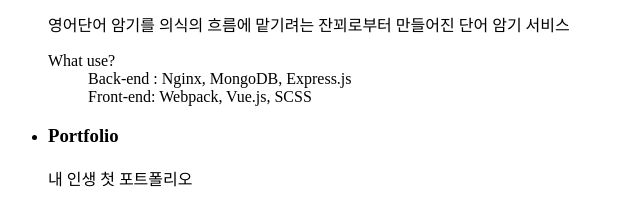
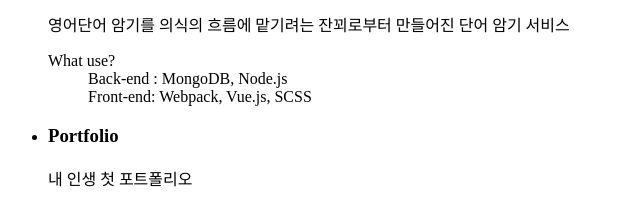
Before and after one commit to roseline124/portfolio, a website: page src/index.html in a window 1280 px wide. Shown: the part 1744-1947 px from the top of the page, 0-640 px from the left. Drawn offline with Linux system fonts and the light colour scheme.

Commit message:
본문 내용 변경

```diff
--- a/src/index.html
+++ b/src/index.html
@@ -135,7 +135,7 @@
                 <p>영어단어 암기를 의식의 흐름에 맡기려는 잔꾀로부터 만들어진 단어 암기 서비스</p>
                 <dl class="project__skills">
                   <dt>What use?</dt>
-                  <dd>Back-end : Nginx, MongoDB, Express.js</dd>
+                  <dd>Back-end : MongoDB, Node.js</dd>
                   <dd>Front-end: Webpack, Vue.js, SCSS</dd>
                 </dl>
             </div>
```
Also changed, not shown: docs/index.html (+1 -1 lines).
